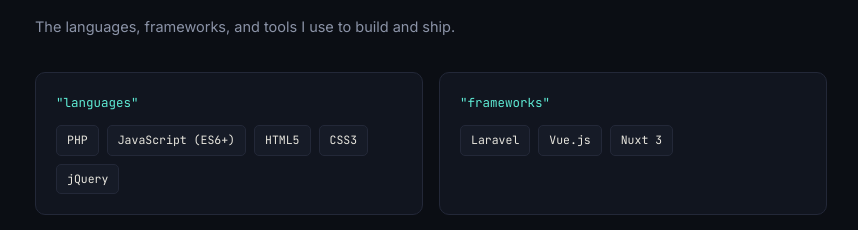
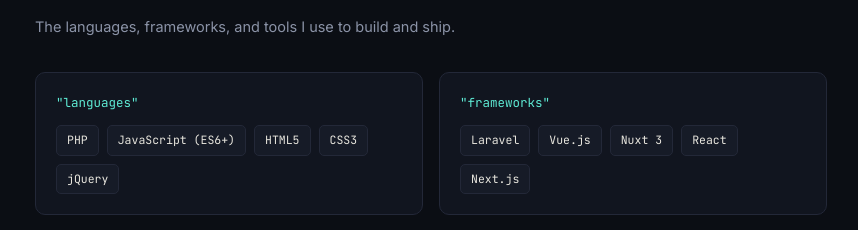
Before and after one commit to SumanMCAMR/portfolio, a Vue app: page / in a window 1280 px wide. Shown: the part 1820-2050 px from the top of the page, without its empty margins (209-1067 px from the left). Built offline with nearby package versions, Linux system fonts and the light colour scheme.

Commit message:
Add React and Next.js to skills section

```diff
--- a/src/components/SkillsSection.vue
+++ b/src/components/SkillsSection.vue
@@ -1,7 +1,7 @@
 <script setup lang="ts">
 const skillGroups = [
   { key: '"languages"', tags: ['PHP', 'JavaScript (ES6+)', 'HTML5', 'CSS3', 'jQuery'] },
-  { key: '"frameworks"', tags: ['Laravel', 'Vue.js', 'Nuxt 3'] },
+  { key: '"frameworks"', tags: ['Laravel', 'Vue.js', 'Nuxt 3', 'React', 'Next.js'] },
   { key: '"backend"', tags: ['REST APIs', 'MVC', 'Sanctum', 'Passport', 'Queues & Jobs', 'Artisan CLI', 'Eloquent ORM'] },
   { key: '"frontend"', tags: ['SPA Development', 'Axios', 'Pinia', 'Vuex'] },
   { key: '"database"', tags: ['MySQL', 'PostgreSQL'] },
```
Also changed, not shown: 1 other file (tests, documents, lock files or other folders).
